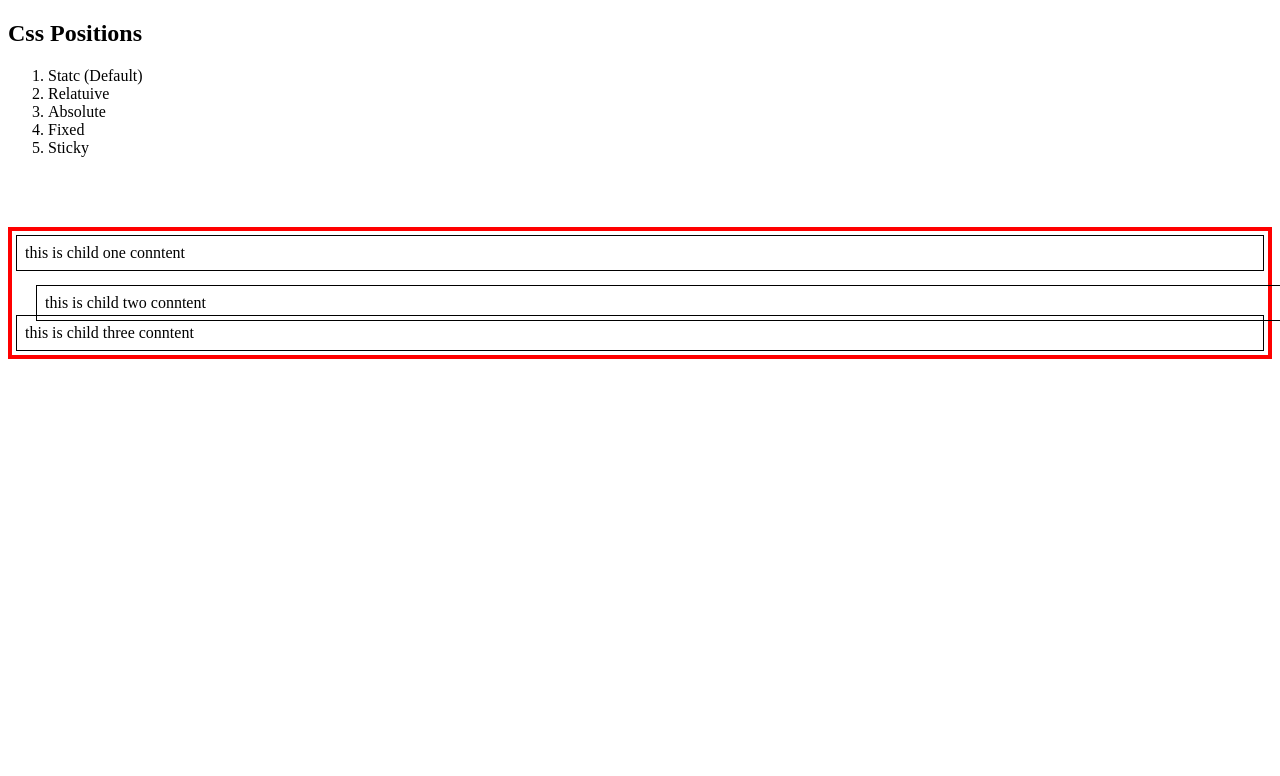
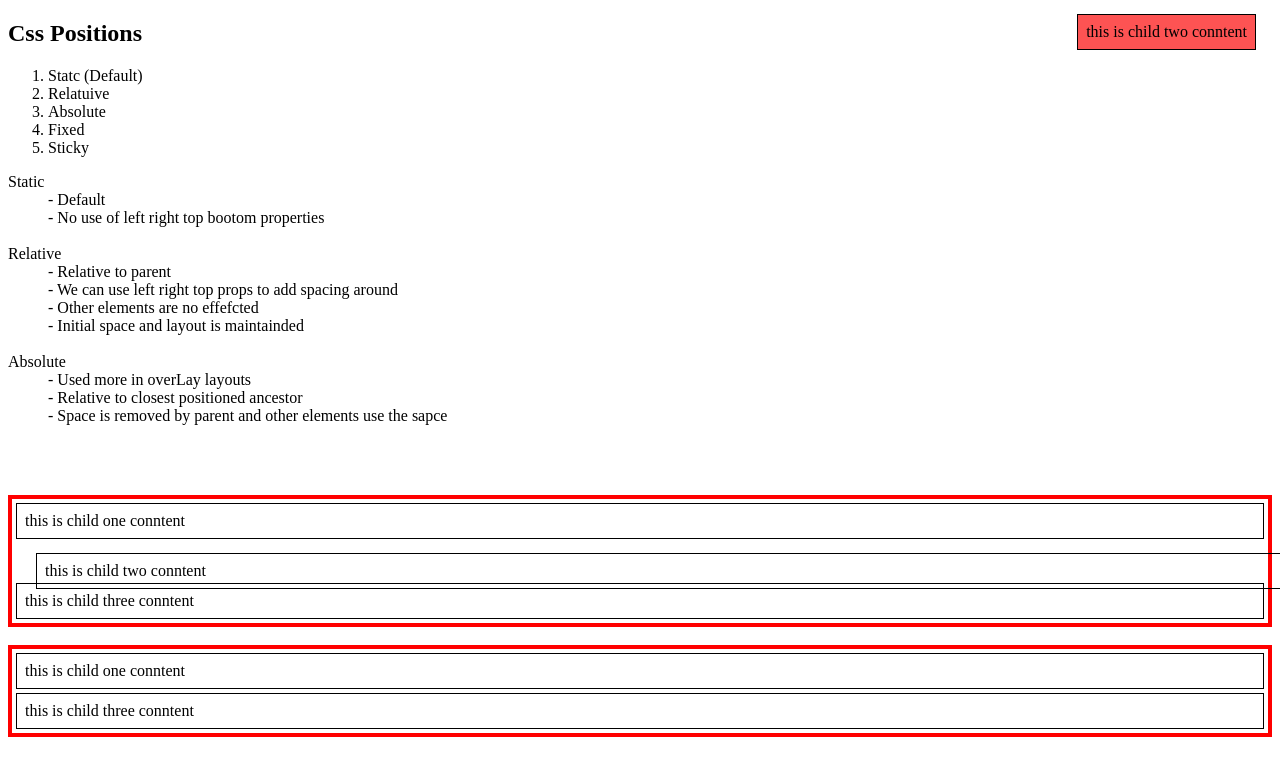
Before and after one commit to tomer00/Web-Basics, a plain HTML site: page forth/cssPosition.html in a window 1280 px wide. Drawn offline with Linux system fonts and the light colour scheme.

Commit message:
Absolute Position

```diff
--- a/forth/cssPosition.html
+++ b/forth/cssPosition.html
@@ -24,8 +24,18 @@
         margin: 4px;
         border: 1px solid black;
         position: relative;
-        top: 10px ;
+        top: 10px;
         left: 20px;
+      }
+      #child2a {
+        box-sizing: border-box;
+        padding: 8px;
+        margin: 4px;
+        border: 1px solid black;
+        position: absolute;
+        top: 10px;
+        background: rgb(253, 83, 83);
+        right: 20px;
       }
       #child3 {
         box-sizing: border-box;
@@ -44,6 +54,24 @@
       <li>Fixed</li>
       <li>Sticky</li>
     </ol>
+
+    <dl>
+      <dt>Static</dt>
+      <dd>- Default</dd>
+      <dd>- No use of left right top bootom properties</dd>
+      <br />
+      <dt>Relative</dt>
+      <dd>- Relative to parent</dd>
+      <dd>- We can use left right top props to add spacing around</dd>
+      <dd>- Other elements are no effefcted</dd>
+      <dd>- Initial space and layout is maintainded</dd>
+      <br />
+      <dt>Absolute</dt>
+      <dd>- Used more in overLay layouts</dd>
+      <dd>- Relative to closest positioned ancestor</dd>
+      <dd>- Space is removed by parent and other elements use the sapce</dd>
+    </dl>
+
     <br /><br /><br />
 
     <div id="parent">
@@ -51,5 +79,11 @@
       <div id="child2">this is child two conntent</div>
       <div id="child3">this is child three conntent</div>
     </div>
+    <br>
+    <div id="parent">
+      <div id="child1">this is child one conntent</div>
+      <div id="child2a">this is child two conntent</div>
+      <div id="child3">this is child three conntent</div>
+    </div>
   </body>
 </html>
```
